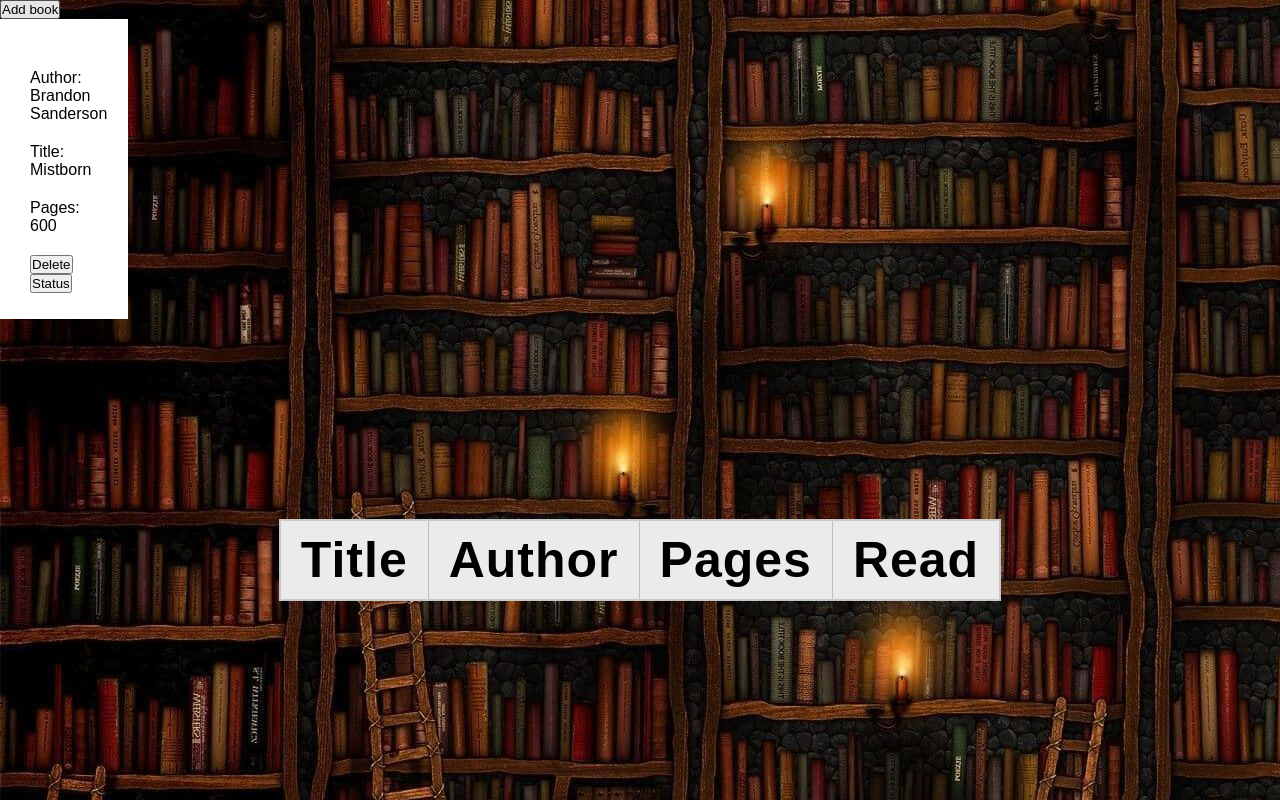
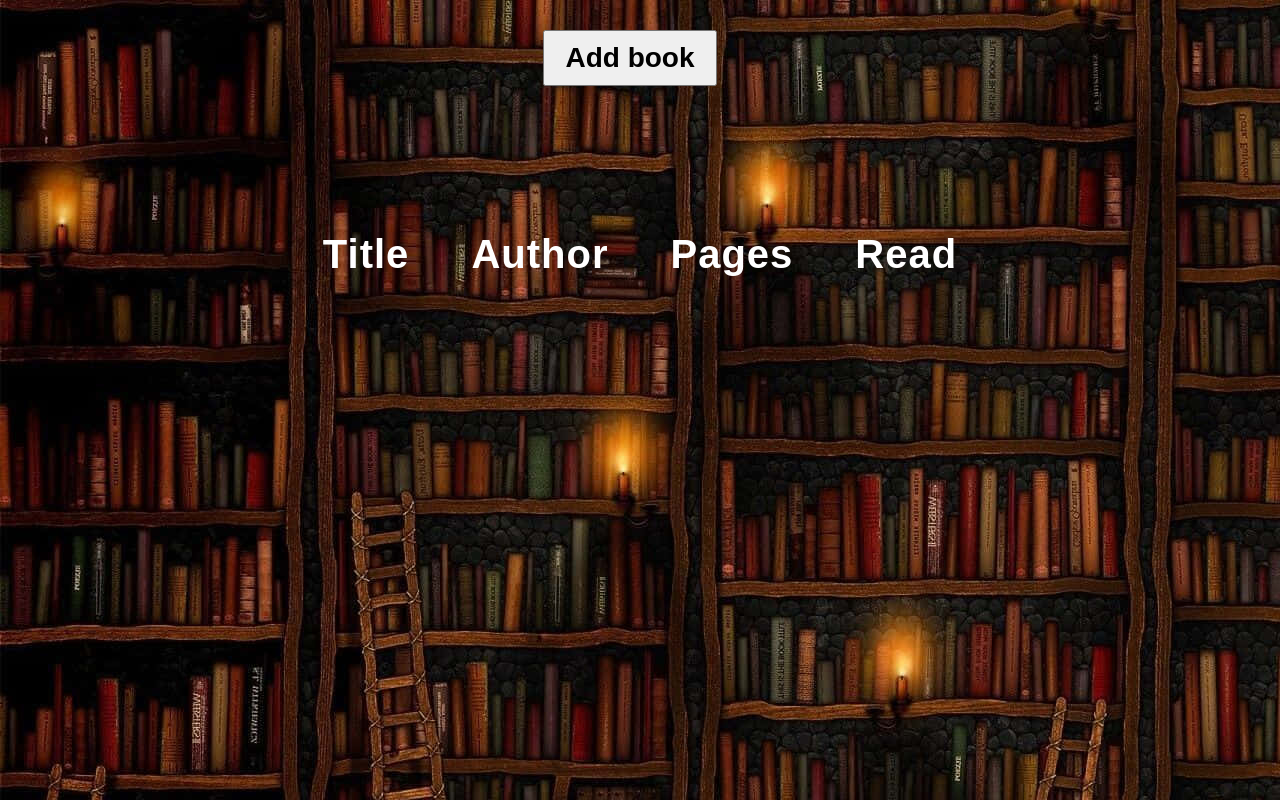
Before and after one commit to SamuelFerfort/library, a plain HTML site: page index.html in a window 1280 px wide. Drawn offline with Linux system fonts and the light colour scheme.

Commit message:
improved styling

```diff
--- a/index.html
+++ b/index.html
@@ -9,13 +9,6 @@
 
 </head>
 <body>
-
-    <header>
-            <button id="addBook">Add book</button>
-    </header>
-
-
-
     <dialog id="formDialog">
         <form action="" id="form">
 
@@ -45,9 +38,14 @@
             <input type="submit" id="submitBtn">
         </form>
     </dialog>
+        <div class="header">
+            <button id="addBook">Add book</button>
+        </div>
         <table>
             <thead>
+
                 <tr>
+
                     <th>Title</th>
                     <th>Author</th>
                     <th>Pages</th>
@@ -55,14 +53,6 @@
                 </tr>
             </thead>
             <tbody id="table">
-        <div class="card">
-            <p>Author: Brandon Sanderson</p>
-            <p>Title: Mistborn</p>
-            <p>Pages: 600</p>
-            <p><button>Delete</button><button>Status</button></p>
-        </div>
-
-
             </tbody>
         </table>
     <script src="library.js"></script>
--- a/library.js
+++ b/library.js
@@ -51,13 +51,13 @@ function displayBooks() {
 
     myLibrary.forEach((book, index) => {
         const row = document.createElement("tr");
-
+        const td = document.createElement("td");
 
         row.innerHTML = `
             <td>${book.title}</td>
-            <td>By: ${book.author}</td>
-            <td>${book.pages} pages</td>
-            <td>Finished: ${book.read}</td>
+            <td>${book.author}</td>
+            <td>${book.pages}</td>
+            <td>${book.read}</td>
 
         `;
 
@@ -83,8 +83,8 @@ function displayBooks() {
         })
 
         table.appendChild(row);
-        table.appendChild(deleteButton);
-        table.appendChild(updateReadBtn)
+        row.appendChild(deleteButton);
+        row.appendChild(updateReadBtn)
         dialog.close()
     });
 
--- a/styles.css
+++ b/styles.css
@@ -3,41 +3,38 @@
     margin: 0;
     padding: 0;
     box-sizing: border-box;
+
+
 }
 body {
   height: 100vh;
   background-image: url(background.jpg);
+
 }
 table {
-  border-collapse: collapse;
-  border: 2px solid rgb(200,200,200);
+  color: white;
   letter-spacing: 1px;
-  font-size: 50px;
-  margin: 200px auto;
+  font-size: 40px;
+  margin: 100px auto;
+
 }
 
 td, th {
-  border: 1px solid rgb(190,190,190);
-  padding: 10px 20px;
 
-}
+  padding: 30px;
 
-th {
-  background-color: rgb(235,235,235);
-}
-
-td {
+  color: white;
   text-align: center;
 }
 
-tr:nth-child(even) td {
-  background-color: rgb(250,250,250);
+
+button {
+  font-size: 35px;
+  font-weight: bold;
+  padding: 10px 20px;
+  margin-right: 20px;
+  margin-top: 15px;
 }
-
-tr:nth-child(odd) td {
-  background-color: rgb(245,245,245);
-}
-
 caption {
   padding: 10px;
 }
@@ -78,31 +75,22 @@ form div {
   margin-top: 10px;
 }
 
-#submitBtn {
-  margin: 15px 30px;
-  padding: 10px 30px;
-  border-radius: 22px;
-  background-color: blue;
-  color: white;
-  font-weight: bold;
-  border: none;
-  cursor: pointer;
-  font-size: 18px;
+
+
+.header {
+  display: flex;
+  justify-content: center;
+  align-items: center;
+
+  height: 100px;
 }
 
-.card {
-  height: 300px;
-  width: 10vw;
-  background-color: white;
-  text-align: start;
-  padding: 30px;
+#addBook {
+
+    font-size: 28px;
+    font-weight: bold;
+    padding: 10px 20px;
+    margin-right: 20px;
+    margin-top: 15px;
+
 }
-p {
-  margin-top: 20px;
-}
-
-.container {
-  display: grid;
-  grid-template-columns: repeat(auto-fit, minmax(200px, 1fr));
-  gap: 30px;
-}
--- /dev/null
+++ b/test.css
@@ -0,0 +1,71 @@
+body {
+    height: 100vh;
+    background-image: url(background.jpg);
+    display: flex;
+    flex-direction: column;
+
+  }
+  header {
+    display: flex;
+    height: 100px;
+    justify-content: center;
+    align-items: center;
+  }
+  table {
+    color: #333; /* Text color */
+    font-size: 18px;
+    margin: 100px auto; /* Adjusted margin for better centering */
+    border-collapse: collapse; /* Collapse border spacing */
+    width: 80%; /* Adjust table width as needed */
+  }
+
+  th, td {
+    padding: 15px; /* Padding for cells */
+    text-align: center; /* Center-align text */
+  }
+
+  th {
+    background-color: #007bff; /* Header background color */
+    color: #fff; /* Header text color */
+  }
+
+  tr:nth-child(even) {
+    background-color: #f2f2f2; /* Even row background color */
+  }
+
+  caption {
+    padding: 10px;
+  }
+
+  tfoot {
+    font-weight: bold;
+  }
+
+  .text input {
+    height: 40px; /* Adjust input height */
+    border-radius: 20px; /* Rounded input corners */
+    padding: 10px 20px; /* Adjust input padding */
+    background-color: #f8f9fa; /* Input background color */
+    border: 1px solid #ccc; /* Input border */
+  }
+
+  .text label {
+    display: block;
+    margin-bottom: 5px; /* Adjust label spacing */
+  }
+
+  form {
+    font-size: 18px;
+    margin-top: 20px; /* Adjust form margin */
+  }
+
+  #submitBtn {
+    margin: 20px 0;
+    padding: 12px 30px; /* Adjust button padding */
+    border-radius: 25px; /* Rounded button corners */
+    background-color: #28a745; /* Button background color */
+    color: #fff; /* Button text color */
+    border: none;
+    cursor: pointer;
+    font-size: 18px;
+  }
```
Lines whose indentation alone changed are shown as unchanged.
